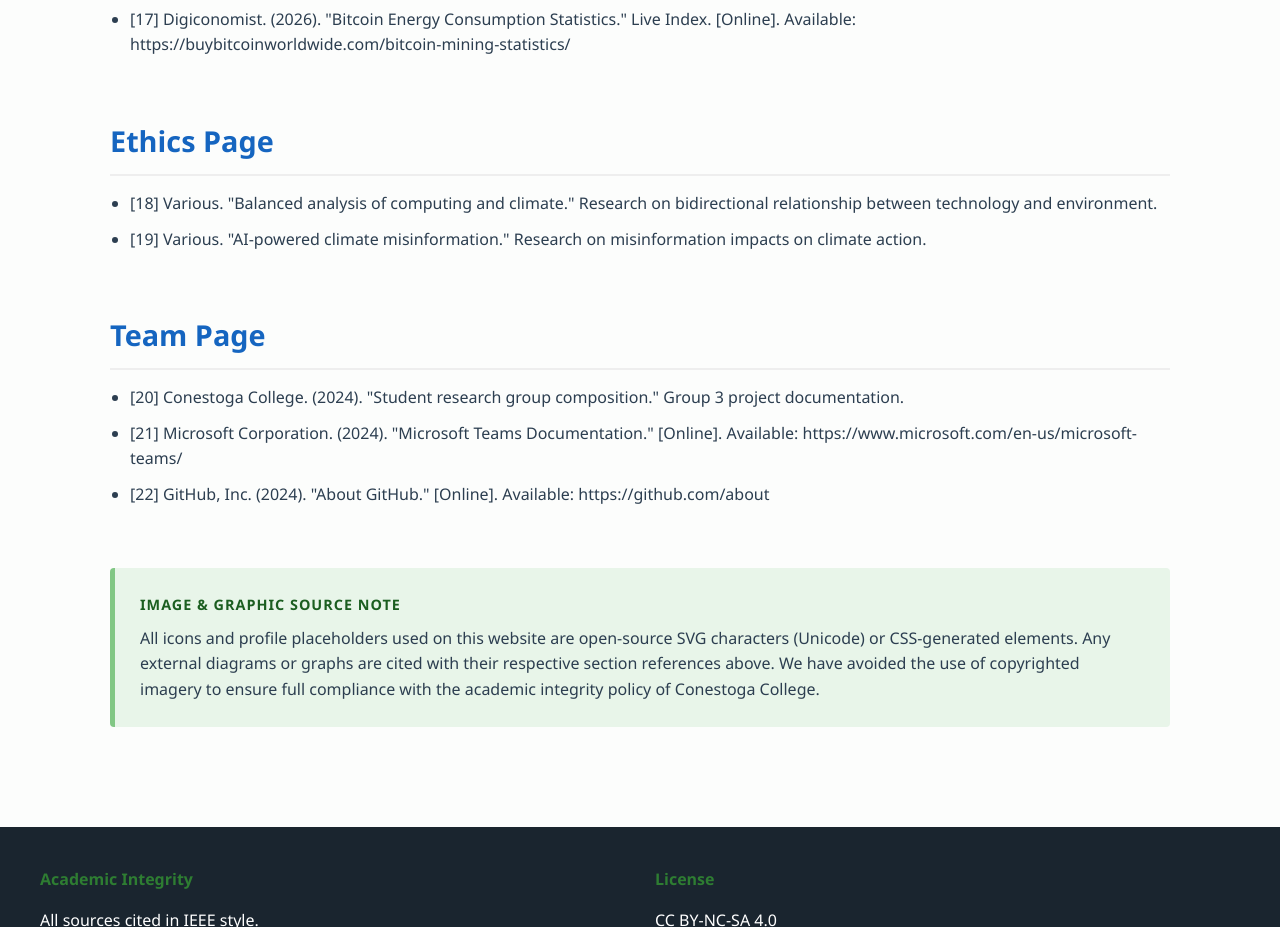
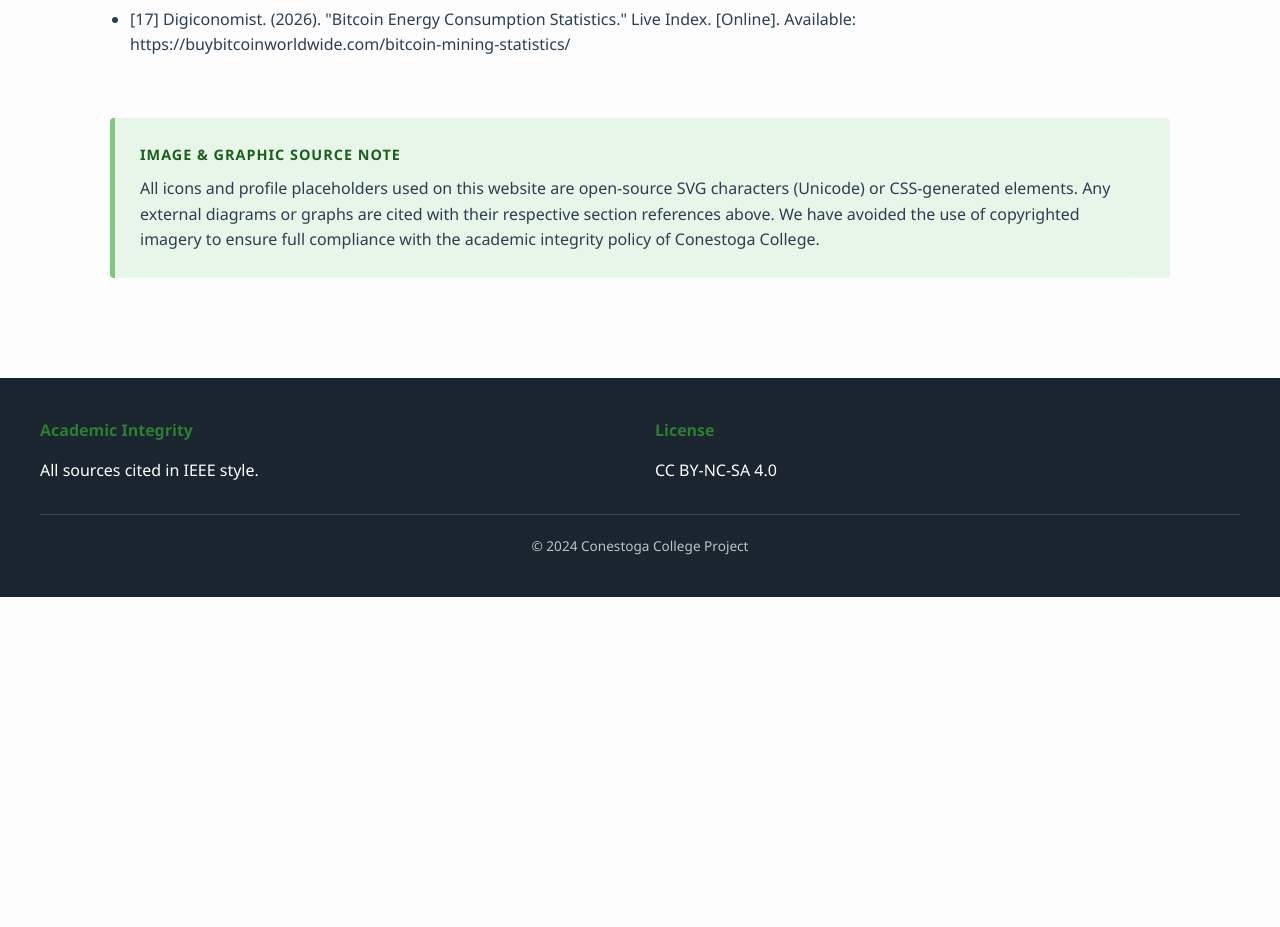
Before and after one commit to AbhinavVenkatSG/group3_projectb, a plain HTML site: page references.html in a window 1280 px wide. Shown: the part 1427-2354 px from the top of the page. After the commit the page ends 2024 px from the top, so only its background shows below. Drawn offline with Linux system fonts and the light colour scheme.

Commit message:
Remove citations 18,19,20 from ethics and team pages

```diff
--- a/references.html
+++ b/references.html
@@ -65,23 +65,6 @@
         </section>
 
         <section class="section">
-            <h2>Ethics Page</h2>
-            <ul>
-                <li>[18] Various. "Balanced analysis of computing and climate." Research on bidirectional relationship between technology and environment.</li>
-                <li>[19] Various. "AI-powered climate misinformation." Research on misinformation impacts on climate action.</li>
-            </ul>
-        </section>
-
-        <section class="section">
-            <h2>Team Page</h2>
-            <ul>
-                <li>[20] Conestoga College. (2024). "Student research group composition." Group 3 project documentation.</li>
-                <li>[21] Microsoft Corporation. (2024). "Microsoft Teams Documentation." [Online]. Available: https://www.microsoft.com/en-us/microsoft-teams/</li>
-                <li>[22] GitHub, Inc. (2024). "About GitHub." [Online]. Available: https://github.com/about</li>
-            </ul>
-        </section>
-
-        <section class="section">
             <div class="data-box">
                 <h4>Image & Graphic Source Note</h4>
                 <p>All icons and profile placeholders used on this website are open-source SVG characters (Unicode) or CSS-generated elements. Any external diagrams or graphs are cited with their respective section references above. We have avoided the use of copyrighted imagery to ensure full compliance with the academic integrity policy of Conestoga College.</p>
```
Also changed, not shown: ethics.html (+2 -2 lines), team.html (+2 -2 lines), team_copy.md (+2 -2 lines).
